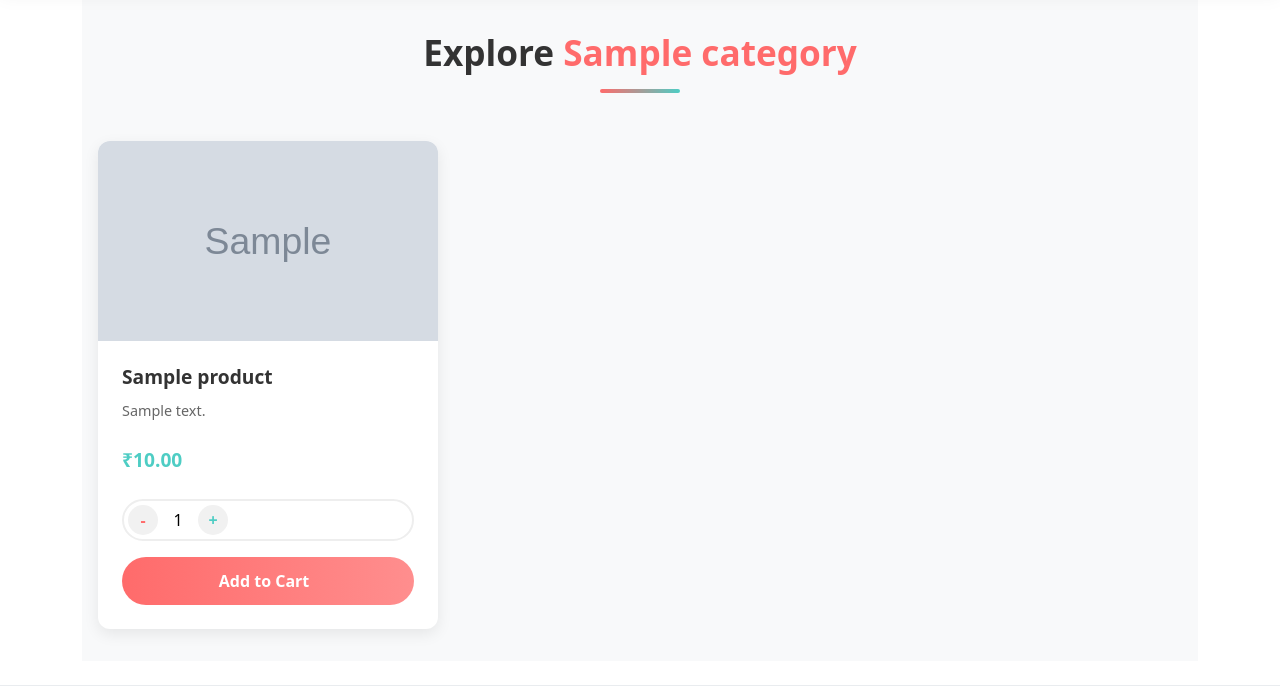
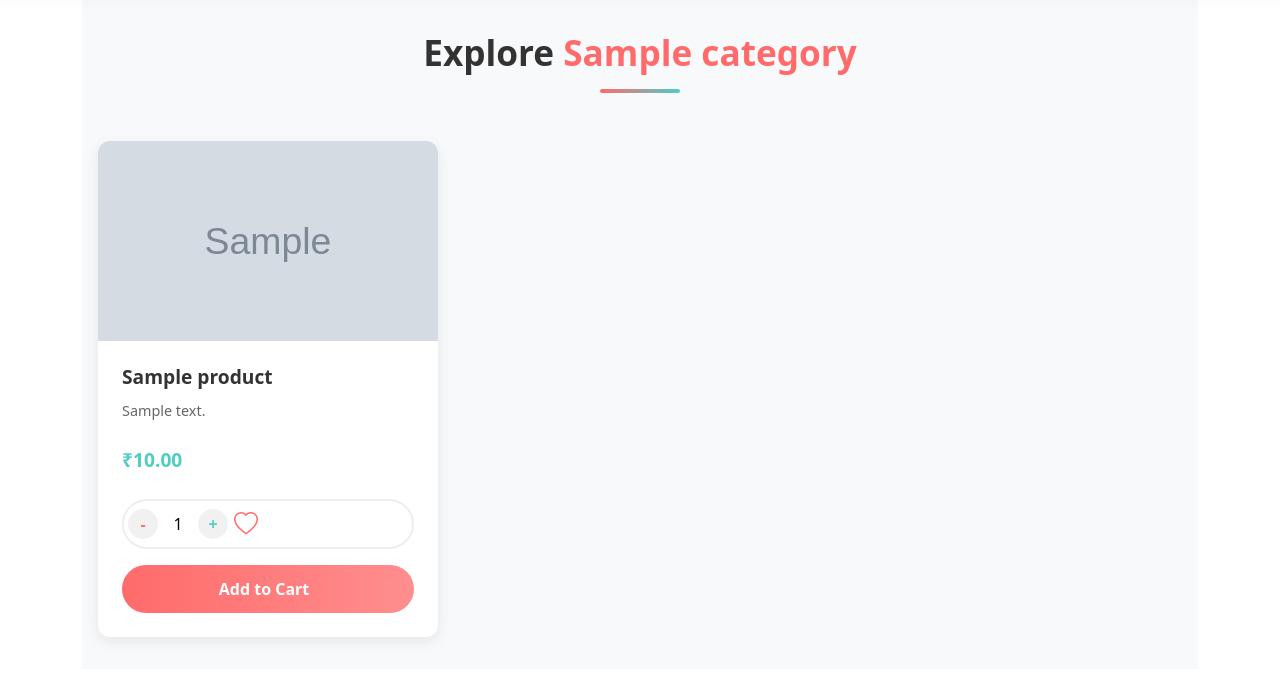
Before and after one commit to RitHub-07/Django-Repo, a Django app: page /products/1/ in a window 1280 px wide. Shown: the part 81-767 px from the top of the page. Run offline with Django 5.2, Linux system fonts and the light colour scheme; tables that the repository leaves empty hold one stand-in row (values such as "Sample post"); grey boxes marked "Sample" are stand-in pictures.

Commit message:
intial commit

```diff
--- a/myproject/templates/categories_product.html
+++ b/myproject/templates/categories_product.html
@@ -34,15 +34,23 @@
           <div class="colorful-qty-selector">
             <button type="button" class="colorful-qty-btn dec">-</button>
             <input type="text" name="quantity" value="1" readonly>
-            <button type="button" class="colorful-qty-btn inc">+</button>
+            <button type="button" class="colorful-qty-btn inc">+</button>  <!-- Wishlist Icon Button -->
+            {% comment %} <form method="post" action="{% url 'add_to_wishlist' product.id %}"> {% endcomment %}
+              {% csrf_token %}
+              <button type="submit" class="colorful-wishlist-icon">
+                <i class="bi bi-heart"></i>
           </div>
           <button type="submit" class="colorful-cart-btn">
             <span>Add to Cart</span>
             <i class="fas fa-plus"></i>
-          </button>
+
+              </button>
+            </form>
+          </div>
         </form>
       </div>
-    </div>
+
+
     {% empty %}
     <div class="colorful-empty">
       <div class="colorful-empty-icon">
@@ -56,6 +64,25 @@
 </div>
 
 <style>
+  /* Styling for wishlist icon */
+.colorful-qty-container {
+  display: flex;
+  align-items: center;
+  gap: 10px;
+}
+
+.colorful-wishlist-icon {
+  background: transparent;
+  border: none;
+  font-size: 1.5rem;
+  color: #ff6b6b;
+  cursor: pointer;
+  transition: transform 0.3s ease;
+}
+
+.colorful-wishlist-icon:hover {
+  transform: scale(1.2);
+}
 .colorful-container {
   padding: 2rem 1rem;
   background: #f8f9fa;
```
